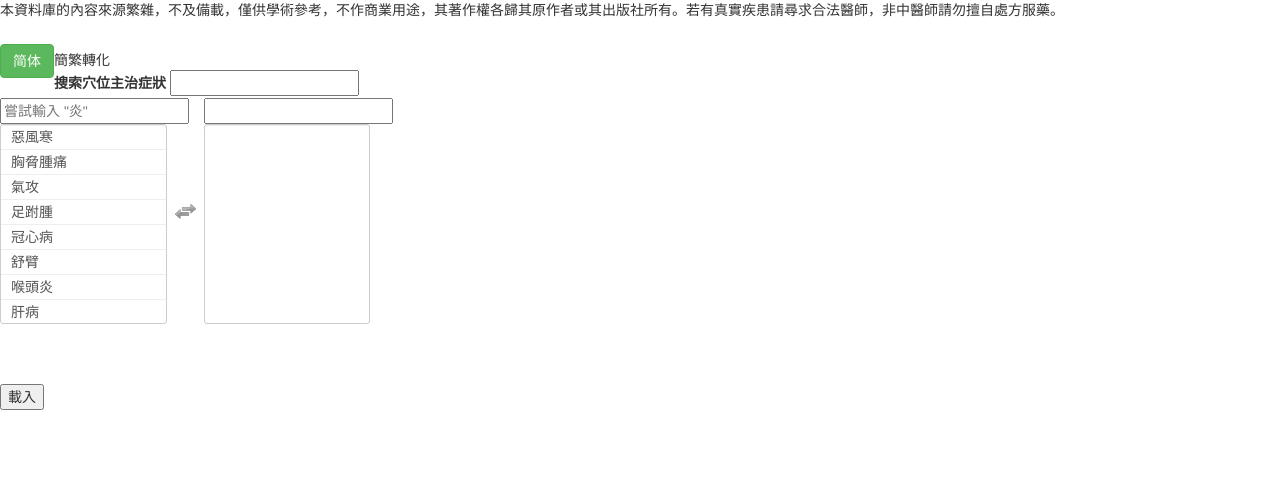
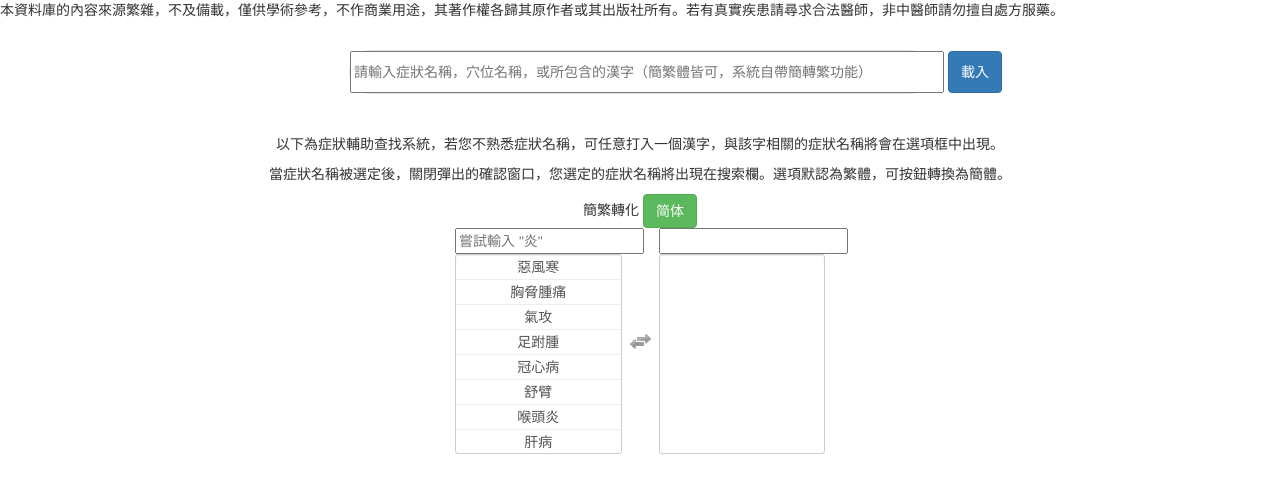
Before and after one commit to YanyangChen/CMdiagnose4host, a Django app: page /CMdiagnose/createx/ in a window 1280 px wide. Shown: the top 499 px of the page. Run offline with Django 3.2, Linux system fonts and the light colour scheme; some libraries are stand-ins or nearby versions.

Commit message:
modified search page

```diff
--- a/mysite/CMdiagnose/templates/CMdiagnose/newdetailxue.html
+++ b/mysite/CMdiagnose/templates/CMdiagnose/newdetailxue.html
@@ -10,20 +10,46 @@
 
 
   <link rel="stylesheet" type="text/css" href="{% static 'CMdiagnose/multi-select/css/multi-select.css' %}">
+  <style>
 
+      .RNNXgb {
+        background: #fff;
+        display: flex;
+        border-radius: 8px;
+        border: 1px solid #dfe1e5;
+        box-shadow: none;
+        border-radius: 24px;
+        z-index: 3;
+        height: 44px;
+        margin: 0 auto;
+        width: 582px;
+      }
+    </style>
 
   <p>本資料庫的內容來源繁雜，不及備載，僅供學術參考，不作商業用途，其著作權各歸其原作者或其出版社所有。若有真實疾患請尋求合法醫師，非中醫師請勿擅自處方服藥。</p>
   <br>
-  <div>
-      簡繁轉化
-      <a id="translateLink" style="margin-top:-6px;" class="btn btn-success pull-left" href="javascript:translatePage();">简体</a>
-  </div>
+
 {% if error_message %}<p><strong>{{ error_message }}</strong></p>{% endif %}
 
 <form action="{% url 'CMdiagnose:newx' %}" method="post" id="my_form">
   {% csrf_token %}
-  <label>搜索穴位主治症狀</label>
-  <input type="text" id="generex" name="generex" value=""><br>
+  <div class="RNNXgb" align="center">
+      <!-- <label>General Symptoms</label> -->
+      <input type="text" id="generex" name="generex" size="70" placeholder='請輸入症狀名稱，穴位名稱，或所包含的漢字（簡繁體皆可，系統自帶簡轉繁功能）'>
+      &nbsp;
+      <button class="btn btn-primary" type="submit" value="載入">載入</button><br>
+    </div>
+  </br></br>
+
+  <div align="center" clsee="container3">
+
+
+      <div align="center">
+          <p>以下為症狀輔助查找系統，若您不熟悉症狀名稱，可任意打入一個漢字，與該字相關的症狀名稱將會在選項框中出現。</p>
+          <p>當症狀名稱被選定後，關閉彈出的確認窗口，您選定的症狀名稱將出現在搜索欄。選項默認為繁體，可按鈕轉換為簡體。</p>
+          簡繁轉化
+          <a  id="translateLink" class="btn btn-success" href="javascript:translatePage();">简体</a>
+      </div>
 <select multiple='multiple' class='searchable' name="general">
   <option value=惡風寒>惡風寒</option>
   <option value=胸脅腫痛>胸脅腫痛</option>
@@ -3587,17 +3613,15 @@ $('.searchable[name=general]').multiSelect({
   $('#my_form').submit(function(event) {
   event.preventDefault(); //this will prevent the default submit
 
-  document.getElementById("generext").value=Traditionalized(document.getElementById("generext").value);
-  if (document.getElementById("generext").value.substr(-1)==','){
-    document.getElementById("generext").value=document.getElementById("generext").value.slice(0, -1);
+  document.getElementById("generex").value=Traditionalized(document.getElementById("generex").value);
+  if (document.getElementById("generex").value.substr(-1)==','){
+    document.getElementById("generex").value=document.getElementById("generex").value.slice(0, -1);
   }
   // your code here
   $(this).unbind('submit').submit(); // continue the submit unbind preventDefault
 })
 );
   </script>
-  </br></br></br>
-<input type="submit" value="載入">
 </form>
 <!--
 <form action="{% url 'CMdiagnose:newyext' %}" method="post">
```
Also changed, not shown: mysite/CMdiagnose/templates/CMdiagnose/newdetail.html (+39 -9 lines), mysite/CMdiagnose/templates/CMdiagnose/newdetailyao.html (+32 -7 lines).
